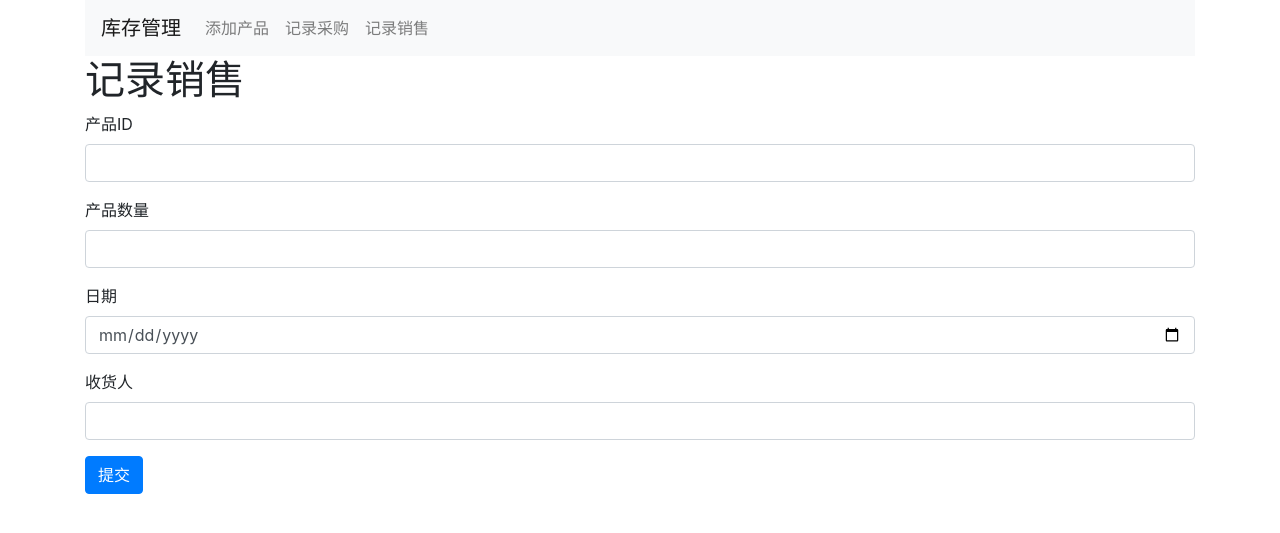
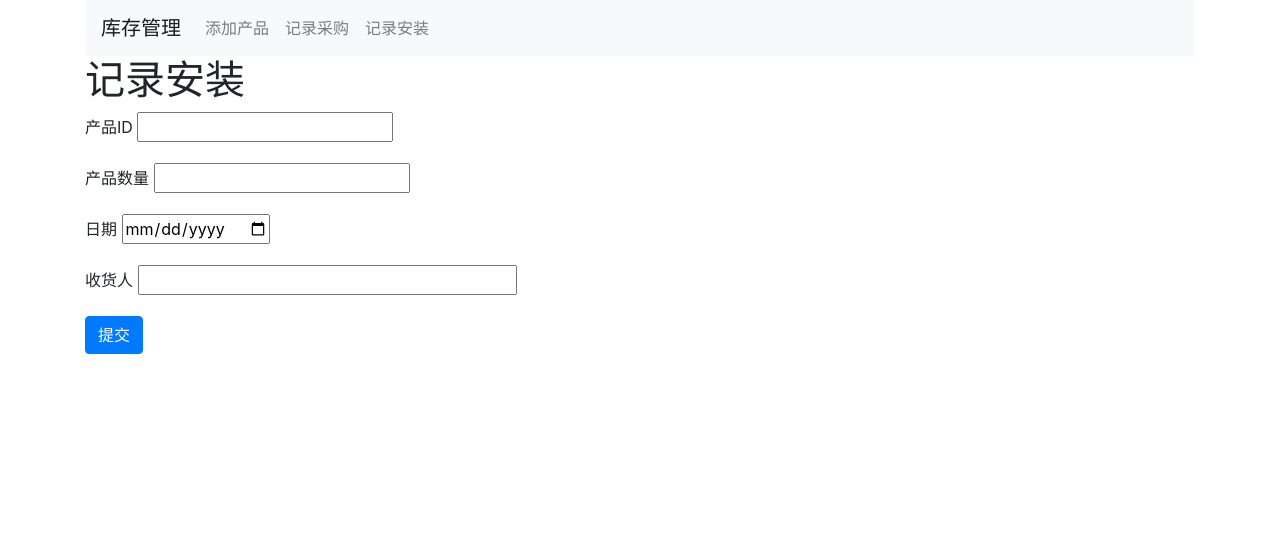
Before and after one commit to Ziyike1/inventory_management_app, a Flask app: page /sale in a window 1280 px wide. Shown: the top 533 px of the page. Run offline with Flask 3, Linux system fonts and the light colour scheme; some libraries are stand-ins or nearby versions.

Commit message:
changes: 1-import the flask-debugtoolbar to debug the running program 2-add the product id in product.html pages 3-edit the format of purchase and sale page

```diff
--- a/app/routes.py
+++ b/app/routes.py
@@ -20,7 +20,8 @@ def product():
         specification = request.form['specification']
         unit = request.form['unit']
         initial_stock = request.form['initial_stock']
-        product = Product(name=name, specification=specification, unit=unit, initial_stock=initial_stock)
+        id = request.form['id']
+        product = Product(id=id, name=name, specification=specification, unit=unit, initial_stock=initial_stock)
         db.session.add(product)
         db.session.commit()
         flash('新产品添加成功')
--- a/app/templates/index.html
+++ b/app/templates/index.html
@@ -7,7 +7,7 @@
   <ul>
     {% for product in products %}
       <li>
-        {{ product.name }} - {{ product.specification }} - {{ product.unit }} - 初始库存: {{ product.initial_stock }}
+        {{ product.id }} - {{ product.name }} - {{ product.specification }} - {{ product.unit }} - 初始库存: {{ product.initial_stock }}
         <form action="{{ url_for('delete_product', product_id=product.id) }}" method="POST" style="display:inline;">
           <button type="submit" class="btn btn-danger btn-sm">删除</button>
         </form>
@@ -27,7 +27,7 @@
     {% endfor %}
   </ul>
 
-  <h2>销售记录</h2>
+  <h2>安装记录</h2>
   <ul>
     {% for sale in sales %}
       <li>
--- a/app/templates/layout.html
+++ b/app/templates/layout.html
@@ -20,7 +20,7 @@
               <a class="nav-link" href="{{ url_for('purchase') }}">记录采购</a>
             </li>
             <li class="nav-item">
-              <a class="nav-link" href="{{ url_for('sale') }}">记录销售</a>
+              <a class="nav-link" href="{{ url_for('sale') }}">记录安装</a>
             </li>
           </ul>
         </div>
--- a/app/templates/sale.html
+++ b/app/templates/sale.html
@@ -1,24 +1,24 @@
 {% extends "layout.html" %}
-{% block title %}记录销售{% endblock %}
+{% block title %}记录安装{% endblock %}
 {% block content %}
-  <h1>记录销售</h1>
+  <h1>记录安装</h1>
   <form method="POST">
-    <div class="form-group">
+    <p>
       <label for="product_id">产品ID</label>
-      <input type="number" class="form-control" id="product_id" name="product_id" required>
-    </div>
-    <div class="form-group">
+      <input type="number" id="product_id" name="product_id" size="32" min="0" required>
+    </p>
+    <p>
       <label for="quantity">产品数量</label>
-      <input type="number" class="form-control" id="quantity" name="quantity" required>
-    </div>
-    <div class="form-group">
+      <input type="number" id="quantity" name="quantity" size="32" min="0" required>
+    </p>
+    <p>
       <label for="date">日期</label>
-      <input type="date" class="form-control" id="date" name="date" required>
-    </div>
-    <div class="form-group">
-      <label for="destination">收货人</label>
-      <input type="text" class="form-control" id="destination" name="destination" required>
-    </div>
-    <button type="submit" class="btn btn-primary">提交</button>
+      <input type="date" id="date" name="date" size="32" required>
+    </p>
+    <p>
+      <label for="supplier">收货人</label>
+      <input type="text" id="supplier" name="supplier" size="32" required>
+    </p>
+    <p><button type="submit" class="btn btn-primary">提交</button></p>
   </form>
 {% endblock %}
```
Also changed, not shown: app/__init__.py (+6 -1 lines), app/templates/product.html (+7 -3 lines), app/templates/purchase.html (+13 -13 lines), instance/inventory_management.db.
